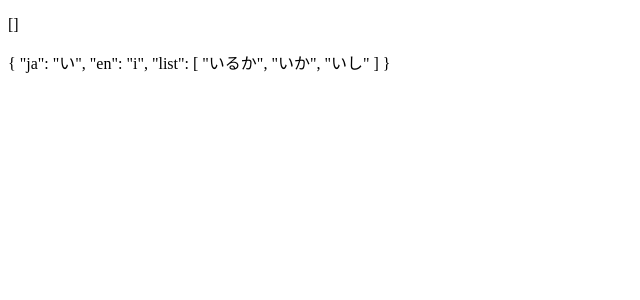
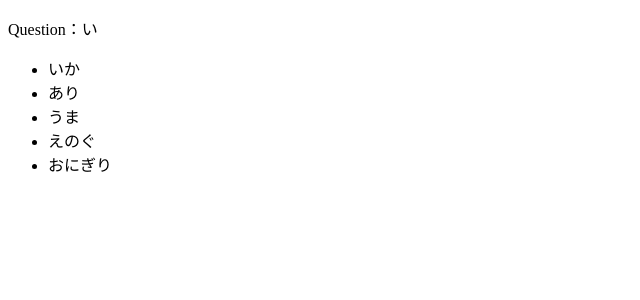
Before and after one commit to masayuki-abe/aiueo-quiz, a Nuxt app: page / in a window 1280 px wide. Shown: the top 300 px of the page, without its empty margins (0-640 px from the left). Built offline with nearby package versions, Linux system fonts and the light colour scheme.

Commit message:
scriptの修正とssrをfalseに変更

```diff
--- a/nuxt.config.js
+++ b/nuxt.config.js
@@ -1,4 +1,6 @@
 export default {
+  target: 'static',
+  ssr: false,
   // Global page headers: https://go.nuxtjs.dev/config-head
   head: {
     title: 'aiueo-quiz',
--- a/pages/index.vue
+++ b/pages/index.vue
@@ -1,9 +1,13 @@
 <template>
-  <main>
-    <p>{{ question }}</p>
-    <p>{{ answer }}</p>
-    <p>{{ answerArray }}</p>
-  </main>
+  <div>
+    <p>Question：{{ question }}</p>
+    <ul>
+      <li>{{ answerArray }}</li>
+      <li v-for="notAnswerArray in notAnswerArrays" :key="notAnswerArray.en">
+        {{ notAnswerArray.list[randomNumber] }}
+      </li>
+    </ul>
+  </div>
 </template>
 
 <script>
@@ -11,33 +15,38 @@ import aiueoArray from 'assets/js/AiueoArray'
 export default {
   data () {
     return {
-      question: '',
-      answer: []
+      getBaseArray: aiueoArray
     }
   },
   computed: {
     // あいうえお配列を呼び出し
-    getBaseArray () {
-      return aiueoArray
-    },
+    // getBaseArray () {
+    //   return aiueoArray
+    // },
     // あいうえお配列からランダムで（配列の番号を）抽出する
     getRandomArrayNumber () {
       return Math.floor(Math.random() * this.getBaseArray.length)
     },
-    // 抽出した配列番号の配列を取得
+    // 抽出した配列番号の配列からjaの値を取得
+    question () {
+      const question = this.getBaseArray[this.getRandomArrayNumber].ja
+      return question
+    },
+    // 抽出した配列番号の配列からlistの値を取得
     answerArray () {
-      const answerArray = this.getBaseArray[this.getRandomArrayNumber]
-      return answerArray
+      const answerArray = this.getBaseArray[this.getRandomArrayNumber].list
+      const randamAnswerArrayNumber = Math.floor(Math.random() * answerArray.length)
+      return answerArray[randamAnswerArrayNumber]
+    },
+    // 抽出した配列番号以外の配列を取得
+    notAnswerArrays () {
+      const notAnswerArrays = this.getBaseArray.filter((_, index) => index !== this.getRandomArrayNumber)
+      return notAnswerArrays
+    },
+    // 0-2の乱数
+    randomNumber () {
+      return Math.floor(Math.random() * 3)
     }
-    // computedで抽出した配列番号のあいうえお配列のjaの値をdata変数に格納
-    // getQuestion () {
-    //   this.question = this.baseArrays[this.getRandomArrayNumber].ja
-    //   return this.question
-    // },
-    // getAnswer () {
-    //   this.answer = this.baseArrays.filter((_, index) => index === this.getRandomArrayNumber)
-    //   return this.answer
-    // }
   }
 }
 </script>
```
